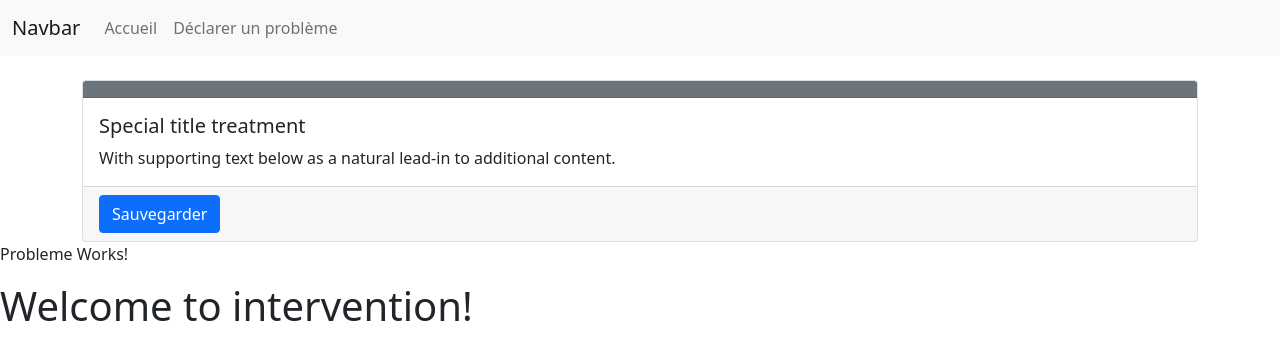
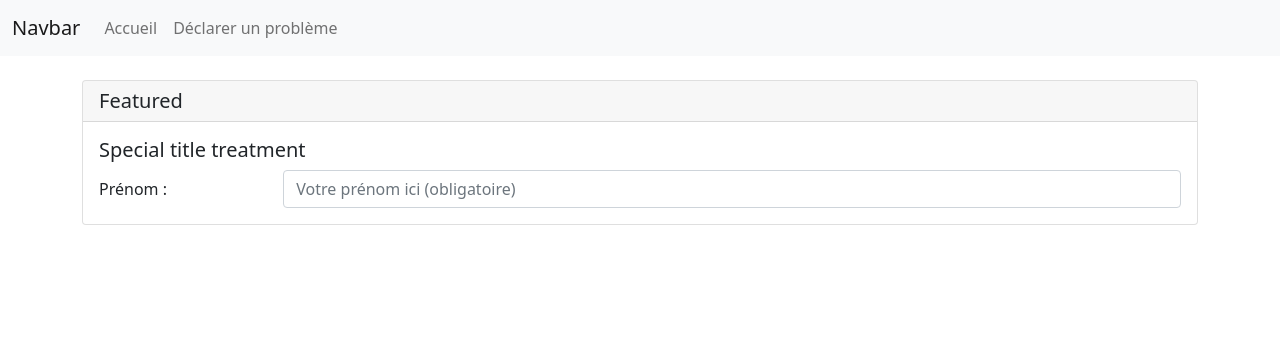
Before and after one commit to ArsenMk17/MonApplication, an Angular app: page /probleme in a window 1280 px wide. Shown: the top 360 px of the page. Built offline with nearby package versions, Linux system fonts and the light colour scheme.

Commit message:
Fait tp7

```diff
--- a/src/app/accueil/accueil.component.html
+++ b/src/app/accueil/accueil.component.html
@@ -3,11 +3,10 @@
 <div class="card text-center" style="width: 20rem;">
     <img class="card-img-top" src="./assets/images/logo.jpg" alt="Card image cap">
     <div class="card-body">
-      <p class="card-text">Développé par VOTREPRÉNOMICI VOTRENOMICI</p>
+      <p class="card-text">Développé par Arsene Mkrtchian</p>
       <h3>
           <a href="#">www.compagnie.abc</a>
       </h3>
     </div>
   </div>
 </div>
-<h1>accueil works!</h1>
--- a/src/app/app.component.html
+++ b/src/app/app.component.html
@@ -17,8 +17,3 @@
   </div>
 </nav>
 <router-outlet></router-outlet>
-
-
-
-
-<h1>Welcome to intervention!</h1>
--- a/src/app/probleme/probleme.component.html
+++ b/src/app/probleme/probleme.component.html
@@ -1,20 +1,89 @@
+<br />
+
 <div class="container">
-    <br/>
-    <div class="card">
-      <div class="card-header text-white bg-secondary">
-	<!-- L'en-tête ici -->
+<div class="card">
+      <h5 class="card-header">Featured</h5>
+	<div class="card-body">
+      <h5 class="card-title">Special title treatment</h5>
+      <div class="card-text">
+         <form class="form-horizontal"
+         novalidate
+         (ngSubmit)="save()"
+         [formGroup]="problemeForm">
+
+         <div class="form-group row">
+            <label for="prenomId" class="col-md-2 col-form-label text-right">Prénom :</label>
+            <div class="col-md-10">
+              <input class="form-control"
+              id="prenomId"
+              type="text"
+              placeholder="Votre prénom ici (obligatoire)"
+              formControlName="prenom"
+              [ngClass]="{'is-valid': (problemeForm.get('prenom').touched ||
+              problemeForm.get('prenom').dirty) &&
+              problemeForm.get('prenom').valid,
+
+
+              'is-invalid': (problemeForm.get('prenom').touched ||
+              problemeForm.get('prenom').dirty) &&
+              !problemeForm.get('prenom').valid}"
+              />
+
+              <span class="form-text" *ngIf="(problemeForm.get('prenom').touched ||
+              problemeForm.get('prenom').dirty) &&
+              (problemeForm.get('prenom').valid)">
+              <span *ngIf=" problemeForm.get('prenom').valid">
+                  <small class="text-muted">
+                        Merci de saisir votre prénom.
+                        </small>
+
+
+
+
+
+
+                  </span>
+              </span>
+
+
+              <span class="form-text" *ngIf="(problemeForm.get('prenom').touched ||
+              problemeForm.get('prenom').dirty) &&
+              (problemeForm.get('prenom').errors)">
+              <span *ngIf=" problemeForm.get('prenom').errors">
+                  <small class="text-muted">
+                        Veuillez entrez plus de caracteres
+                        </small>
+
+
+
+
+
+
+                  </span>
+              </span>
+
+
+
+
+
+
+
+
+
+            </div>
       </div>
-      <div class="card-body">
-        <h5 class="card-title">Special title treatment</h5>
-        <p class="card-text">With supporting text below as a natural lead-in to additional content.</p>
-      </div>
-      <div class="card-footer">
-            <!-- Bouton save ici -->
-            <button class="btn btn-primary" type="submit">
-                  Sauvegarder
-            </button>
-      </div>
-    </div>
+</form>
+
+
+
+
+
+
+
+
+
+
+
 </div>
 
-<p>Probleme Works!</p>
+</div>
--- a/src/app/probleme/probleme.component.ts
+++ b/src/app/probleme/probleme.component.ts
@@ -12,6 +12,7 @@
 
 export class ProblemeComponent implements OnInit {
   problemeForm: FormGroup;
+  constructor(private fb: FormBuilder){}
 
 
 
@@ -20,12 +21,14 @@
 
 
 
-  constructor(private fb: FormBuilder) { }
+
 
   ngOnInit() {
     this.problemeForm = this.fb.group({
         //nomProbleme: ['',[Validators.minLength(3)]],
-        prenom: ['',[Validators.minLength(3)]]
+        prenom: ['',[Validators.minLength(3),Validators.required,Validators.maxLength(200)]]
+
+
       });
 
 
```
Also changed, not shown: 1 other file (tests, documents, lock files or other folders).
